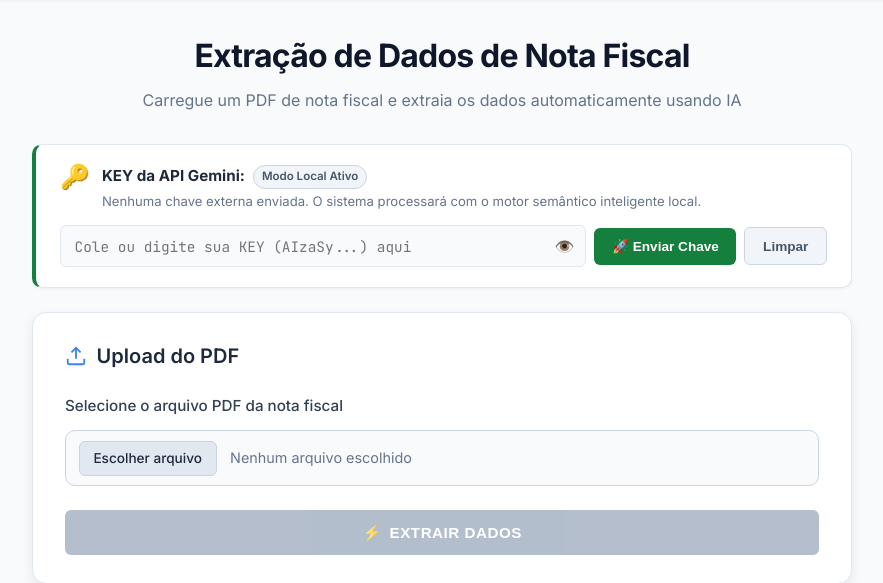
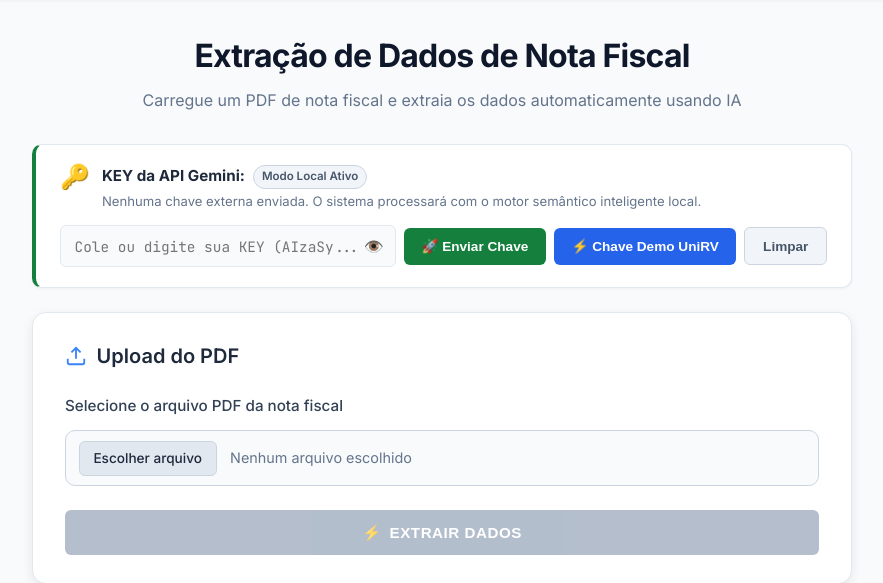
Before and after one commit to kayck-renan/controle-financeiro-rural, a Django app: page / in a window 1280 px wide. Shown: the part 79-662 px from the top of the page, without its empty margins (198-1081 px from the left). Run offline with Django 5.2, Linux system fonts and the light colour scheme; a user stored in the database is signed in.

Commit message:
feat: adiciona botao de preenchimento rapido de chave demo UniRV e suporte a .env

```diff
--- a/static/js/app.js
+++ b/static/js/app.js
@@ -30,6 +30,7 @@ document.addEventListener('DOMContentLoaded', () => {
   const barApiKeyInput = document.getElementById('bar-api-key-input');
   const btnToggleBarEye = document.getElementById('btn-toggle-bar-eye');
   const btnEnviarChave = document.getElementById('btn-enviar-chave');
+  const btnDemoKey = document.getElementById('btn-demo-key');
   const btnLimparChaveBar = document.getElementById('btn-limpar-chave-bar');
   const typingLiveIndicator = document.getElementById('typing-live-indicator');
   const typingLiveText = document.getElementById('typing-live-text');
@@ -42,7 +43,10 @@ document.addEventListener('DOMContentLoaded', () => {
   const btnToggleModalEye = document.getElementById('btn-toggle-modal-eye');
   const modalRealtimeKeyPreview = document.getElementById('modal-realtime-key-preview');
   const btnSaveKey = document.getElementById('btn-save-key');
+  const btnModalDemoKey = document.getElementById('btn-modal-demo-key');
   const btnClearKey = document.getElementById('btn-clear-key');
+
+  const DEMO_API_KEY = 'AIzaSyDemoUniRV2026RuralFinancasKey99';
 
   let currentFile = null;
   let useSampleMode = false;
@@ -204,6 +208,21 @@ document.addEventListener('DOMContentLoaded', () => {
     btnEnviarChave.addEventListener('click', () => {
       const val = barApiKeyInput ? barApiKeyInput.value : '';
       enviarChave(val);
+    });
+  }
+
+  if (btnDemoKey) {
+    btnDemoKey.addEventListener('click', () => {
+      enviarChave(DEMO_API_KEY);
+      showToast('Chave de Demonstração UniRV preenchida e ativada em tempo real!');
+    });
+  }
+
+  if (btnModalDemoKey) {
+    btnModalDemoKey.addEventListener('click', () => {
+      enviarChave(DEMO_API_KEY);
+      modalConfig.classList.add('hidden');
+      showToast('Chave de Demonstração UniRV ativada em tempo real!');
     });
   }
 
--- a/templates/extrator_fiscal/index.html
+++ b/templates/extrator_fiscal/index.html
@@ -71,6 +71,7 @@
         </div>
       </div>
       <div class="modal-footer">
+        <button id="btn-modal-demo-key" class="btn-secondary" style="background:#2563eb;color:#fff;border-color:#2563eb;">⚡ Usar Chave Demo UniRV</button>
         <button id="btn-clear-key" class="btn-secondary">Limpar Chave</button>
         <button id="btn-save-key" class="btn-primary">🚀 Enviar e Salvar Chave</button>
       </div>
@@ -108,6 +109,9 @@
           </div>
           <button type="button" id="btn-enviar-chave" class="btn-action-key btn-send">
             <span>🚀 Enviar Chave</span>
+          </button>
+          <button type="button" id="btn-demo-key" class="btn-action-key" style="background:#2563eb;color:#fff;" title="Preencher e ativar chave de demonstração da disciplina">
+            <span>⚡ Chave Demo UniRV</span>
           </button>
           <button type="button" id="btn-limpar-chave-bar" class="btn-action-key btn-clear" title="Remover Chave">
             <span>Limpar</span>
```
Also changed, not shown: config/settings.py (+13 -0 lines).
